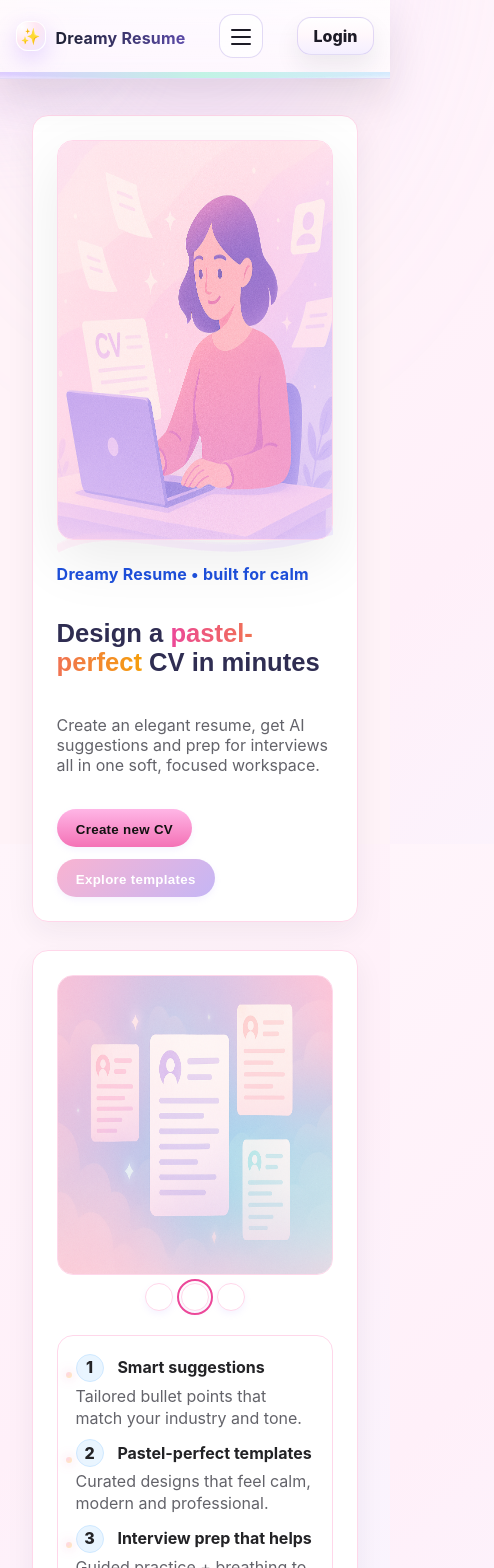
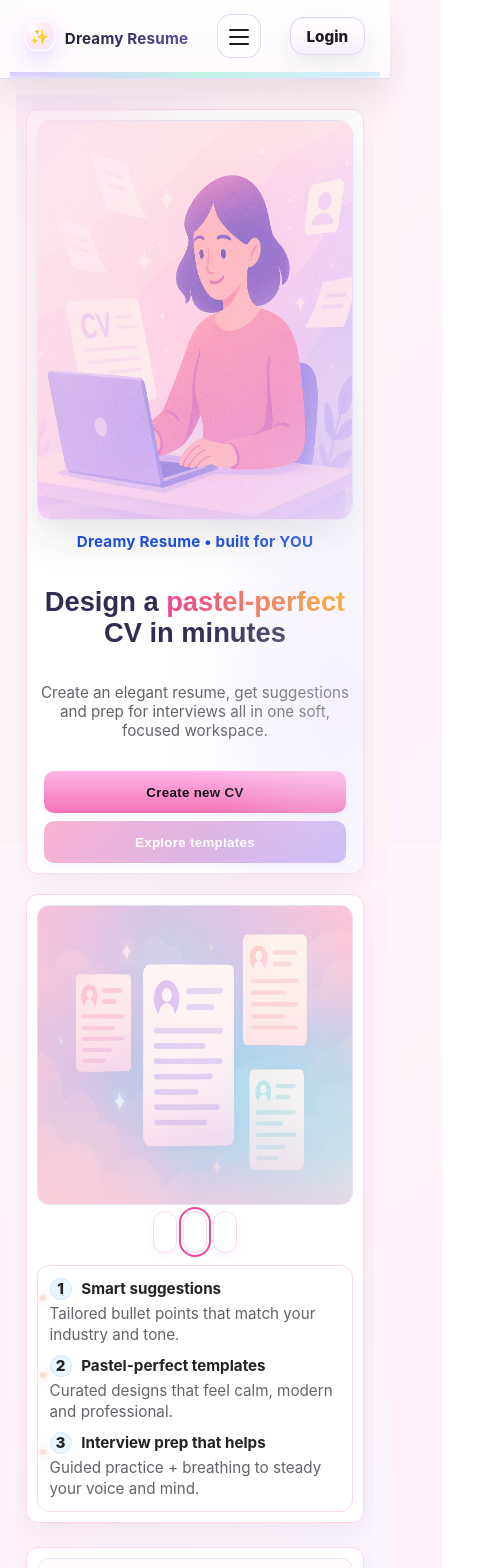
Before and after one commit to Annayingyang/dreamy-resume, a React (Create React App) app: page /#/ in a window 390 px wide. Shown: the top 1568 px of the page, 494 px wide, since content can reach past the window. Built offline with nearby package versions, Linux system fonts and the light colour scheme.

Commit message:
responsive

```diff
--- a/src/App.css
+++ b/src/App.css
@@ -75,3 +75,110 @@ html, body {
 @media (prefers-reduced-motion: reduce) {
   .app-sparkle-layer { display: none; }
 }
+
+@media (max-width: 1024px) {
+  .app-container {
+    max-width: 980px;
+    padding-inline: 18px;
+  }
+
+  header.site-header {
+    padding-inline: 16px;
+  }
+
+  footer.footer {
+    padding-inline: 16px;
+  }
+
+
+  body {
+    font-size: 0.98rem;
+  }
+}
+
+
+@media (max-width: 820px) {
+  .app-container {
+    max-width: 90%;
+    padding-inline: 14px;
+  }
+
+  header.site-header .brand-name {
+    font-size: 1.05rem;
+  }
+
+  footer.footer .footer-inner {
+    grid-template-columns: 1fr 1fr;
+    gap: 18px;
+  }
+}
+
+
+@media (max-width: 640px) {
+  body {
+    font-size: 0.95rem;
+  }
+
+  .app-container {
+    width: 100%;
+    padding-inline: 12px;
+  }
+
+  header.site-header {
+    padding-inline: 12px;
+  }
+
+  footer.footer .footer-inner {
+    grid-template-columns: 1fr;
+    text-align: center;
+  }
+
+  footer.footer .contact-col,
+  footer.footer .footer-links {
+    align-items: center;
+  }
+
+
+  .app-bg, .app-blobs {
+    display: none !important;
+  }
+}
+
+
+@media (max-width: 420px) {
+  .app-container {
+    padding-inline: 10px;
+  }
+
+  header.site-header {
+    padding-inline: 10px;
+  }
+
+  footer.footer {
+    padding-inline: 10px;
+  }
+
+  header.site-header .brand-name {
+    font-size: 0.95rem;
+  }
+
+
+  button, .btn {
+    min-height: 42px;
+    border-radius: 12px;
+  }
+}
+
+
+@media (pointer: coarse) {
+  a:hover, button:hover {
+    transform: none !important;
+  }
+}
+
+@media (prefers-reduced-motion: reduce) {
+  * {
+    animation-duration: 0ms !important;
+    transition-duration: 0ms !important;
+  }
+}
--- a/src/pages/Home.jsx
+++ b/src/pages/Home.jsx
@@ -180,12 +180,12 @@ export default function Home() {
       {/* HER*/}
       <section className="hero card" aria-labelledby="hero-title">
         <div className="hero-left fade-up">
-          <p className="eyebrow">Dreamy Resume • built for calm</p>
+          <p className="eyebrow">Dreamy Resume • built for YOU</p>
           <h1 id="hero-title">
             Design a <span className="accent">pastel-perfect</span> CV in minutes
           </h1>
           <p className="lead">
-            Create an elegant resume, get AI suggestions and prep for interviews
+            Create an elegant resume, get suggestions and prep for interviews
             all in one soft, focused workspace.
           </p>
           <div className="cta-row">
--- a/src/style/Home.css
+++ b/src/style/Home.css
@@ -267,6 +267,159 @@ a.btn:hover {
 }
 
 /* Responsive */
-@media (max-width: 980px) { .hero, .feature { grid-template-columns: 1fr; } .hero-right { order: -1; } }
-@media (max-width: 700px) { .as-seen img { max-width: 100%; height: auto; } }
-@media (max-width: 380px) { .cta-row { gap: 8px; } }
+
+@media (max-width: 1024px) {
+
+  .home { overflow-x: hidden; padding-inline: 14px; }
+
+
+  .hero {
+    grid-template-columns: 1fr;
+    gap: 14px;
+    margin: 14px 0 20px;
+  }
+  .hero-right { order: -1; justify-content: center; }
+  .hero-cv { max-width: 560px; border-radius: 14px; }
+  .hero-shapes { inset: auto 0 -10px 0; }
+
+
+  .home .card { border-radius: 14px; padding: 12px; }
+  .feature { grid-template-columns: 1fr; gap: 14px; }
+  .feature-listbox { padding: 14px; }
+  .feature-img { max-width: 560px; margin-inline: auto; border-radius: 14px; }
+
+
+  .steps { grid-template-columns: repeat(2, minmax(0,1fr)); gap: 12px; }
+  .step-img { aspect-ratio: 3/2; border-radius: 12px; }
+
+
+  .home::before, .home::after {
+    width: 44vmax; height: 44vmax; opacity: .40; filter: blur(70px) saturate(112%);
+  }
+}
+
+
+@media (max-width: 820px) {
+
+  .hero {
+    position: relative;
+    background: linear-gradient(180deg, #ffffff, #fff6fb);
+    border: 1px solid rgba(187,169,230,.35);
+    border-radius: 20px;
+    padding: 16px 16px 18px;
+    box-shadow: 0 18px 50px rgba(163,118,255,.16);
+    overflow: hidden;
+  }
+  .hero::before, .hero::after {
+    content:"";
+    position:absolute; inset: -20%;
+    background: radial-gradient(50% 50% at 20% 20%, #ffe3f1 0%, transparent 60%),
+                radial-gradient(50% 50% at 80% 70%, #efe8ff 0%, transparent 60%);
+    filter: blur(22px);
+    opacity:.45;
+    animation: bannerFloat 10s ease-in-out infinite;
+    pointer-events: none;
+  }
+  .hero::after { animation-delay: 4s; opacity:.35; }
+  @keyframes bannerFloat { 0%,100%{transform:translateY(0)} 50%{transform:translateY(10px)} }
+
+
+  .hero-left { align-items: center; text-align: center; gap: 8px; }
+  .cta-row { justify-content: center; gap: 10px; }
+
+
+  .hero-cv {
+    max-width: min(480px, 88vw);
+    aspect-ratio: 13/10;
+    border-radius: 16px;
+    box-shadow: 0 16px 40px rgba(28,32,48,.12);
+  }
+
+
+  .feature-img { max-width: min(500px, 90vw); }
+  .feature-illus { gap: 6px; }
+
+
+  .home .card { padding: 12px; border-radius: 14px; }
+}
+
+
+@media (max-width: 680px) {
+  .home { padding-inline: 10px; }
+
+
+  .hero { padding: 14px 12px 16px; border-radius: 18px; }
+  .hero h1, .hero .hero-title, .home #hero-title {
+    font-size: clamp(24px, 7vw, 32px);
+    line-height: 1.14;
+  }
+  .lead { max-width: 48ch; }
+  .cta-row .btn { height: 42px; border-radius: 12px; min-width: 46%; }
+
+
+  .hero-cv {
+    max-width: 88vw;
+    aspect-ratio: 16/11;
+    border: 1px solid rgba(187,169,230,.35);
+    border-radius: 14px;
+  }
+  .hero-cv::after { border-radius: 14px; }
+
+
+  .feature { gap: 12px; }
+  .feature-listbox { padding: 12px; border-radius: 14px; }
+  .feature-img {
+    max-width: 88vw;
+    aspect-ratio: 16/10;
+    border-radius: 14px;
+    border: 1px solid rgba(187,169,230,.35);
+  }
+
+
+  .steps { grid-template-columns: 1fr; gap: 10px; }
+  .step { padding: 12px; border-radius: 14px; }
+  .step-img {
+    aspect-ratio: 5/3;
+    border-radius: 12px;
+    border: 1px solid rgba(187,169,230,.35);
+  }
+
+
+  .carousel-dots { gap: 6px; }
+  .carousel-dots .btn.btn-sm { width: 24px; height: 24px; }
+
+
+  .home::before, .home::after {
+    width: 78vw; height: 78vw; opacity: .34; filter: blur(60px) saturate(110%);
+  }
+  .home::before { left: -30vw; top: -32vw; }
+  .home::after  { right: -30vw; bottom: -32vw; }
+
+  .cursor-halo { width: 220px; height: 220px; filter: blur(24px); }
+}
+
+
+@media (max-width: 480px) {
+  .hero { gap: 12px; border-radius: 16px; }
+  .cta-row { gap: 8px; }
+  .cta-row .btn { min-width: 100%; height: 40px; border-radius: 10px; }
+
+  .hero-cv { max-width: 92vw; aspect-ratio: 16/10; }
+
+  .feature-img { max-width: 92vw; aspect-ratio: 16/10; border-radius: 12px; }
+  .feature-listbox { border-radius: 12px; }
+
+  .home .card { padding: 10px; border-radius: 12px; }
+  .num { width: 22px; height: 22px; margin-right: 6px; }
+
+
+  .home, .home * { overflow-wrap: anywhere; word-break: break-word; }
+}
+
+
+@media (max-width: 360px) {
+  .hero { padding: 12px; }
+  .hero-cv { max-width: 94vw; }
+  .feature-img { max-width: 94vw; }
+  .carousel-dots .btn.btn-sm { width: 22px; height: 22px; }
+}
```
